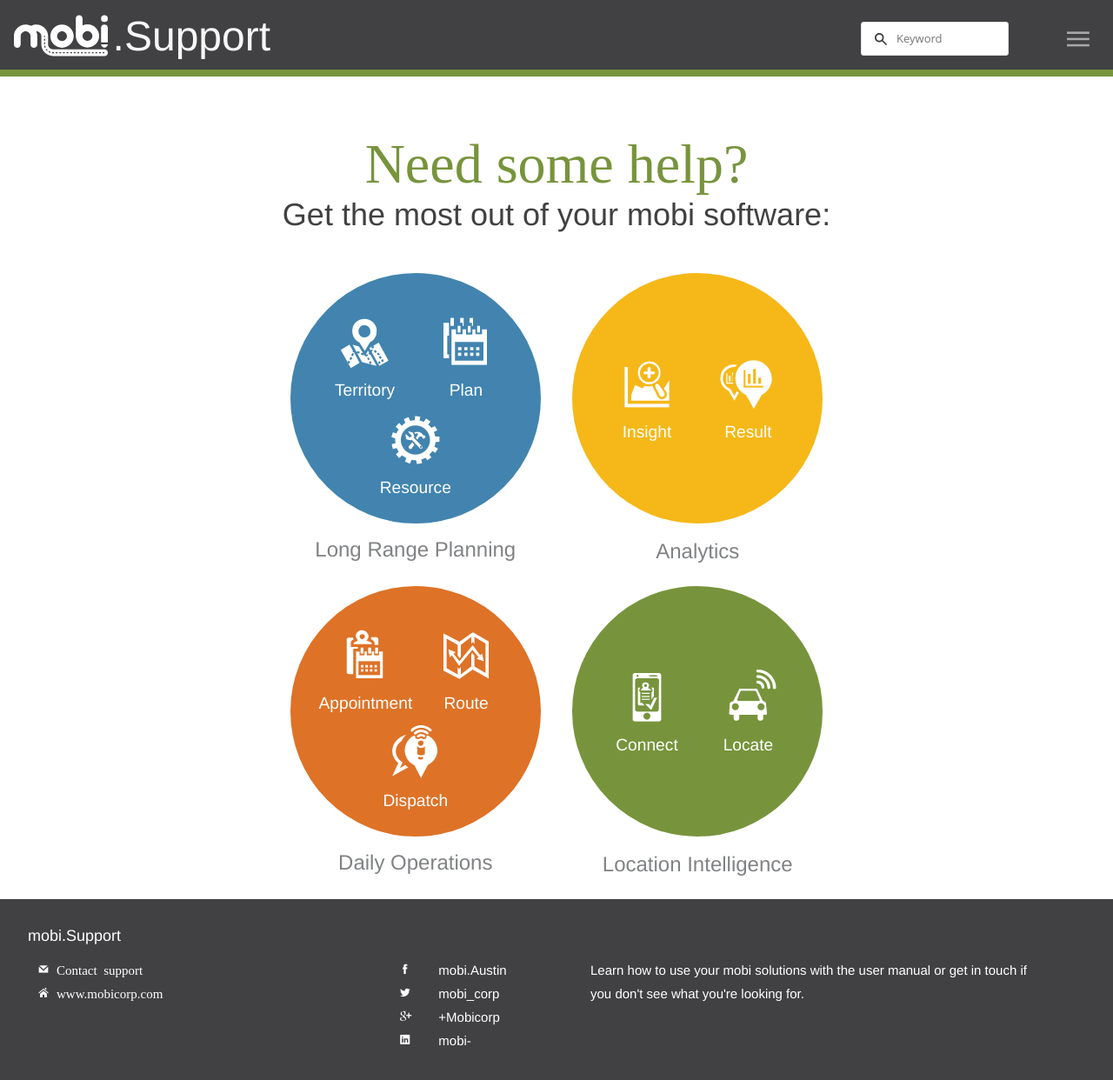
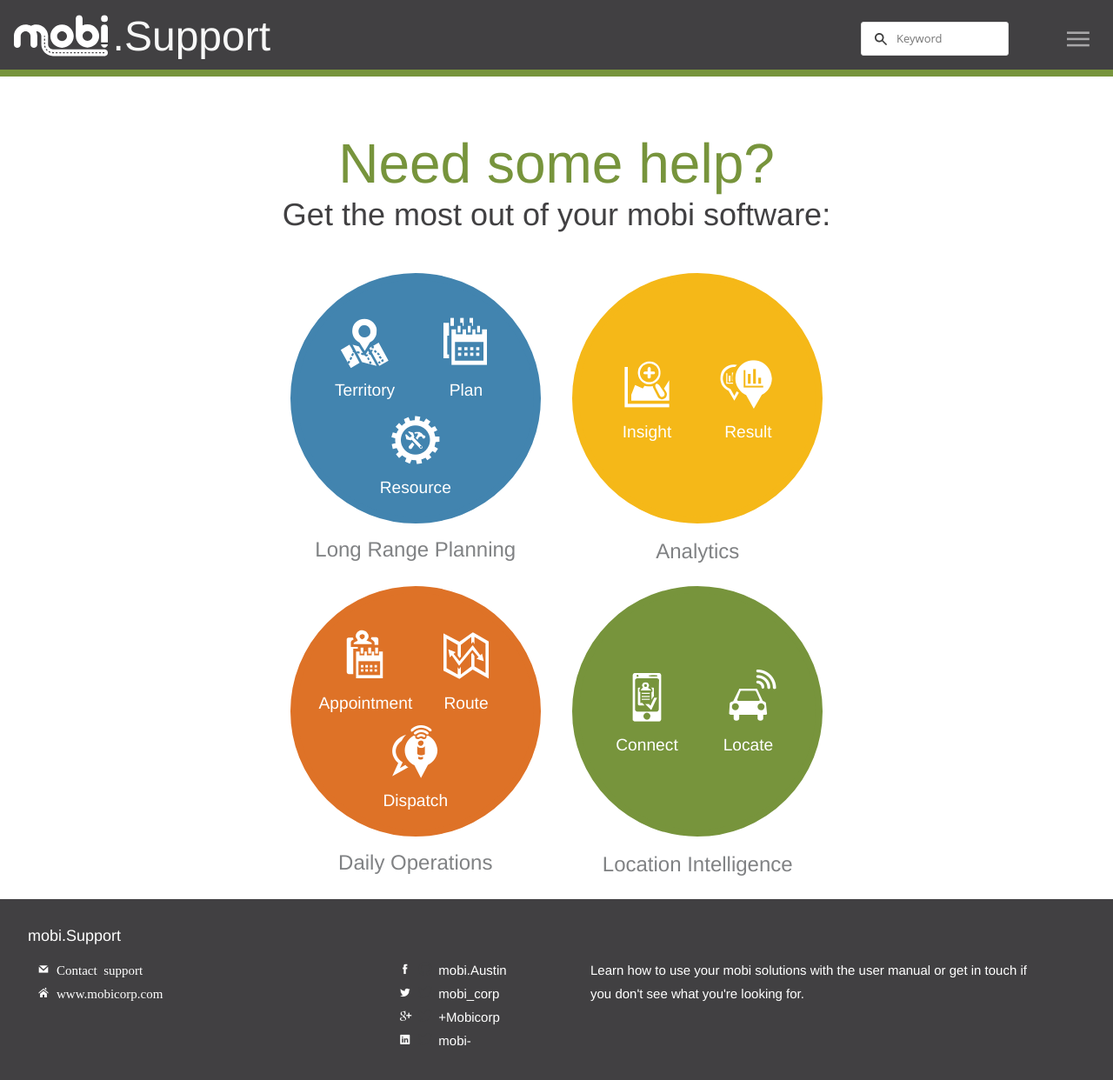
Before and after one commit to mobi-corp/user-guide, a Jekyll site: the page built from index.html, in a window 1280 px wide and 1272 px high. Shown: the top 1242 px of the window at 87% size. Built offline with Jekyll 4.4.1, drawn with Linux system fonts in a browser that asks for light colours.

```diff
--- a/_sass/_homepage.scss
+++ b/_sass/_homepage.scss
@@ -16,7 +16,7 @@
 
 .headline {
   font-size: 4em;
-  font-family: 'Proxima Nova Soft', 'proxima-nova-soft', 'Proxima Nova', 'proxima-nova' !important;
+  //font-family: 'Proxima Nova Soft', 'proxima-nova-soft', 'Proxima Nova', 'proxima-nova' !important;
 }
 
 .product-grouping {
--- a/css/main.scss
+++ b/css/main.scss
@@ -13,7 +13,7 @@ $base-font-size:   16px;
 $small-font-size:  $base-font-size * 0.875;
 $base-line-height: 1.8;
 
-$header-font-family: "Proxima Nova Soft", Helvetica, Arial, sans-serif !important;
+$header-font-family: "Proxima-Nova-Soft", Helvetica, Arial, sans-serif !important;
 
 $spacing-unit:     30px;
 
```
